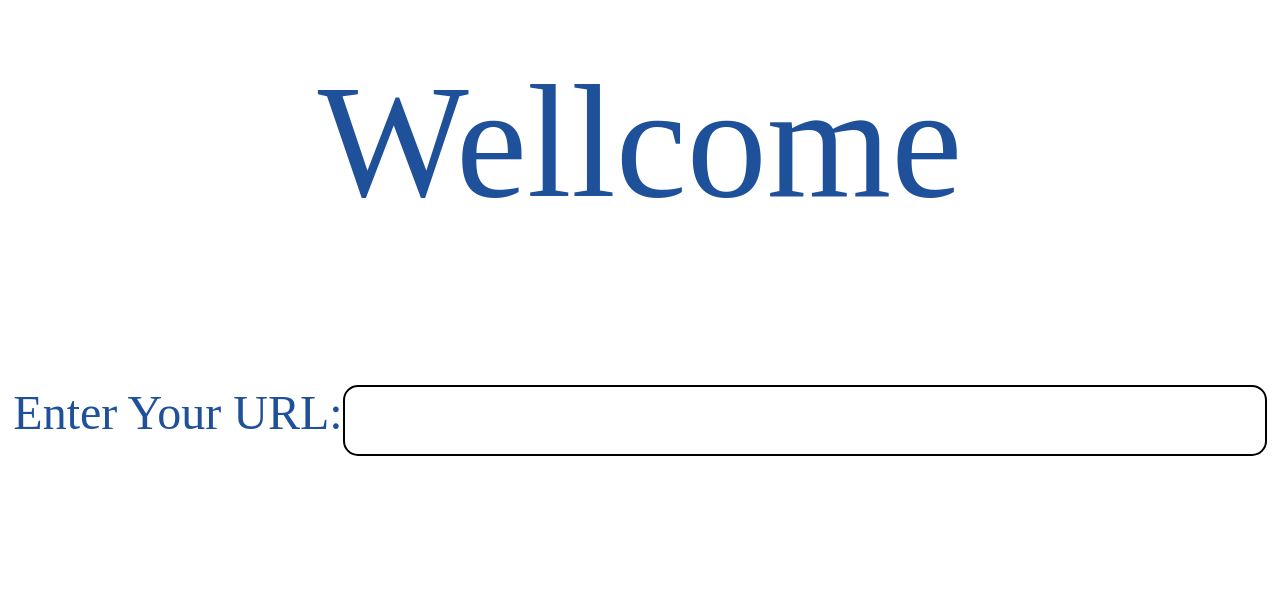
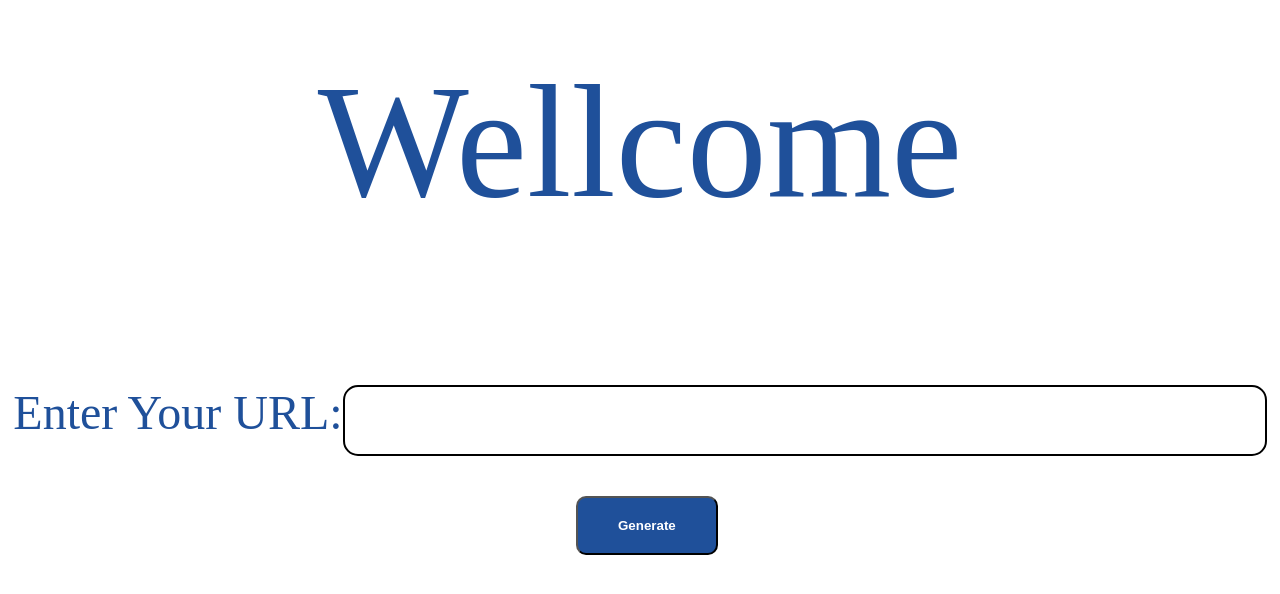
Before and after one commit to Siraj-Abdulkadir/QR-Code-Generator, a plain HTML site: page index.html in a window 1280 px wide. Drawn offline with Linux system fonts and the light colour scheme.

Commit message:
added a js file

```diff
--- a/index.html
+++ b/index.html
@@ -9,6 +9,8 @@
 <body>
     <p class="wellcomeText">Wellcome</p>
    <p class="urlText">Enter Your URL:<input type="text"></p>
+   <button class="generateButton" id="generateButton" onclick="onclickGenerator()">Generate</button>
 
+   <script src="./index.js"></script>
 </body>
 </html>
--- /dev/null
+++ b/index.js
@@ -0,0 +1,5 @@
+const generateButton = document.getElementById("generateButton")
+
+function onclickGenerator(){
+    alert("You clicked me")
+}
--- a/main.css
+++ b/main.css
@@ -29,3 +29,12 @@ input {
     padding: 15px 250px;
     font-size: 2rem;
 }
+
+.generateButton{
+    background-color: #1F509A;
+    padding:20px 40px;
+    border-radius: 10px;
+    color: white;
+    margin:40px 0 0 45%;
+    font-weight: bold;
+}
```
